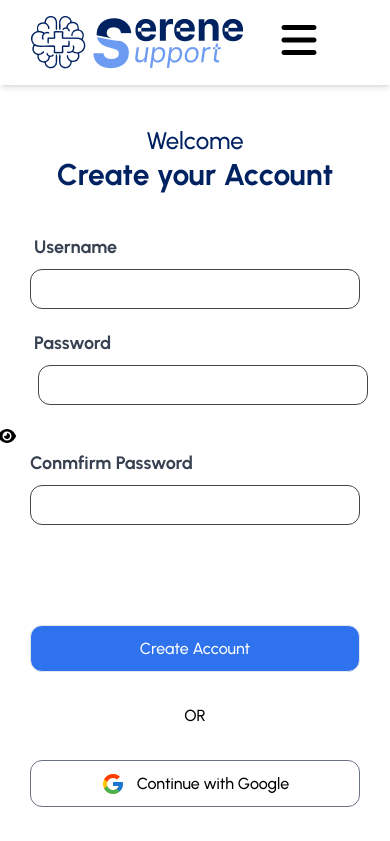
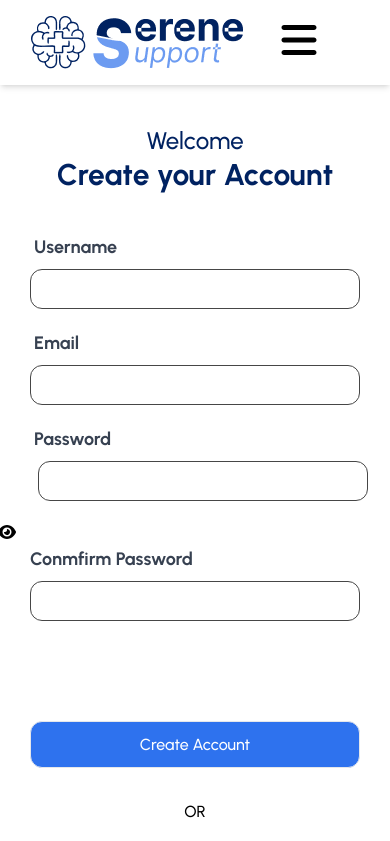
Before and after one commit to SamsonI95/serene-support-web-app, a React (Vite) app: page /signup in a window 390 px wide. Shown: the top 841 px of the page. Built offline with nearby package versions, Linux system fonts and the light colour scheme; no server answers.

Commit message:
email form update on mobile screen

```diff
--- a/src/components/pages/SignupPanel.jsx
+++ b/src/components/pages/SignupPanel.jsx
@@ -114,6 +114,19 @@ const SignupPanel = () => {
                       type="text"
                       className="w-[330px] h-[40px] border-[#464646] border rounded-xl mb-5 indent-4 "
                       onChange={(e) => setUserName(e.target.value)}
+                    />
+                  </div>
+                  <div>
+                    <label
+                      className="block text-gray-700 text-lg font-bold mb-2 translate-x-1"
+                      htmlFor="email"
+                    >
+                      Email
+                    </label>
+                    <input
+                      type="email"
+                      className="w-[330px] h-[40px] border-[#464646] border rounded-xl mb-5 indent-4"
+                      onChange={(e) => setEmail(e.target.value)}
                     />
                   </div>
                   <div>
```
